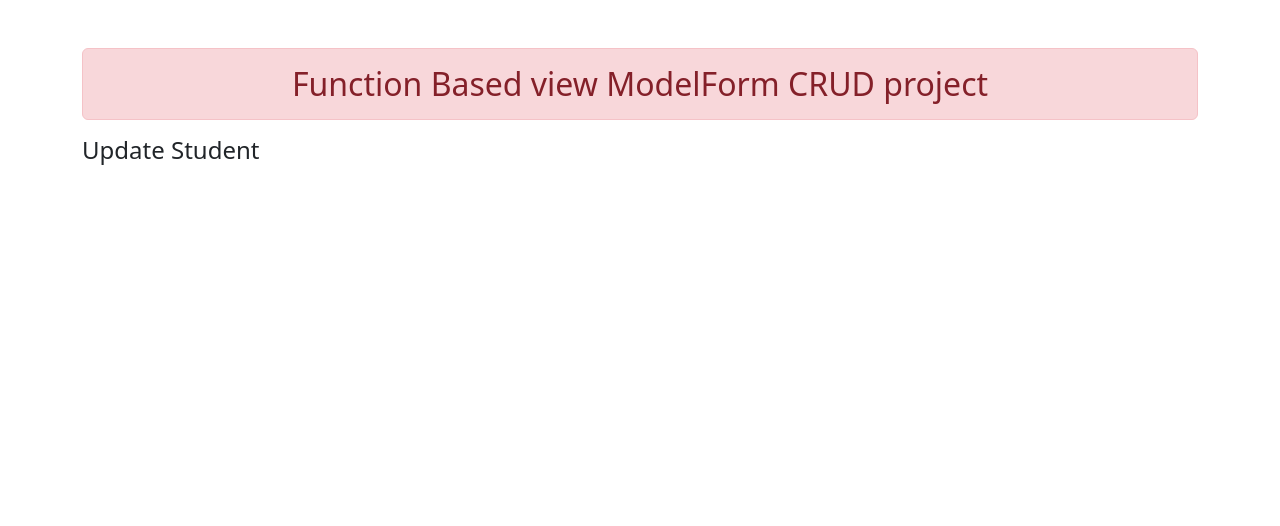
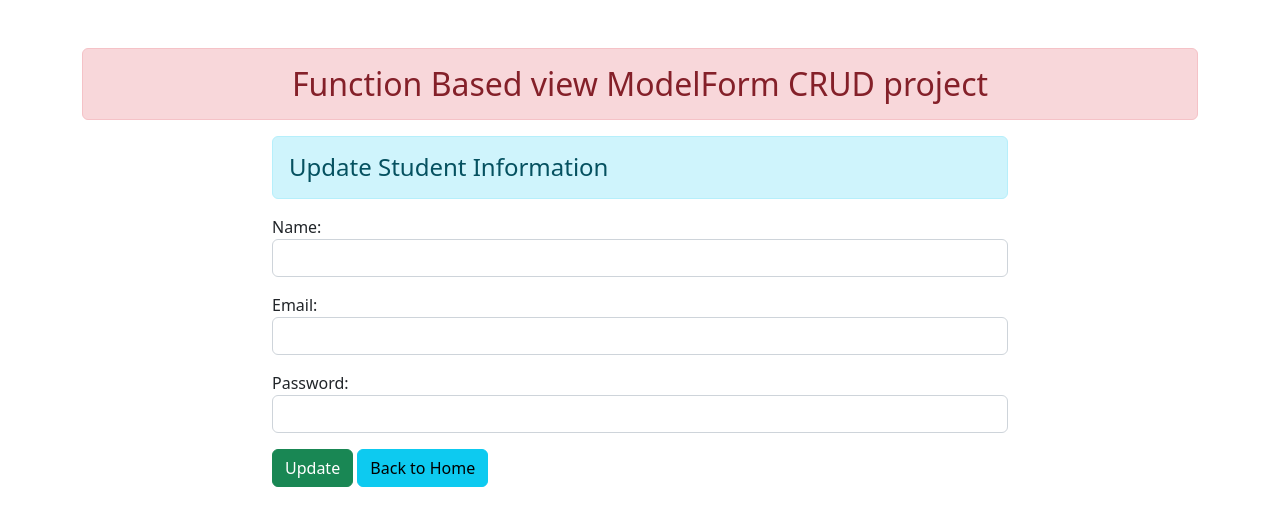
Before and after one commit to hardik1312/CrudProject01, a Django app: template enroll/templates/enroll/updatestudent.html in a window 1280 px wide. Shown: the top 526 px of the page. Run offline with Django 4.2, Linux system fonts and the light colour scheme; the template is opened without the code that fills it: values that come from a table or form of the project are taken from there, others are empty; some libraries are stand-ins or nearby versions.

Commit message:
Update form data to database

```diff
--- a/crudproject1/urls.py
+++ b/crudproject1/urls.py
@@ -21,4 +21,5 @@ urlpatterns = [
     path('admin/', admin.site.urls),
     path('', views.add_show, name="addandshow"),
     path('delete/<int:id>/', views.delete_data, name="deletedata"),
+    path('<int:id>/', views.update_data, name="updatedata"),
 ]
--- a/enroll/forms.py
+++ b/enroll/forms.py
@@ -9,5 +9,5 @@ class StudentRegistration(forms.ModelForm):
         widgets = {
             'name': forms.TextInput(attrs={'class':'form-control'}),
             'email':forms.EmailInput(attrs={'class':'form-control'}),
-            'password':forms.PasswordInput(attrs={'class':'form-control'}),
+            'password':forms.PasswordInput(render_value=True, attrs={'class':'form-control'}),
         }
--- a/enroll/templates/enroll/addandshow.html
+++ b/enroll/templates/enroll/addandshow.html
@@ -34,7 +34,7 @@
                     <td>{{st.email}}</td>
                     <td>{{st.password}}</td>
                     <td>
-                        <a href="#" class="btn btn-warning">Edit</a>
+                        <a href="{% url 'updatedata' st.id %}" class="btn btn-warning">Edit</a>
                         <form action="{% url 'deletedata' st.id %}" method="post" class="d-inline">
                             {% csrf_token %}
                             <input type="submit" value="Delete" class="btn btn-danger">
--- a/enroll/templates/enroll/updatestudent.html
+++ b/enroll/templates/enroll/updatestudent.html
@@ -1,5 +1,14 @@
 {% extends 'enroll/base.html' %} {% block content %}
+<div class="row">
+    <div class="col-sm-8 offset-2">
+        <h4 class="alert alert-info">Update Student Information</h4>
+        <form action="" method="post">
 
-<h4>Update Student</h4>
+            {% csrf_token %} {{ form.as_p }}
+            <input type="submit" class="btn btn-success" value="Update">
+            <a href="{% url 'addandshow' %}" class="btn btn-info">Back to Home</a>
+        </form>
+    </div>
+</div>
 
 {% endblock content %}
```
Also changed, not shown: enroll/views.py (+14 -1 lines), db.sqlite3.
